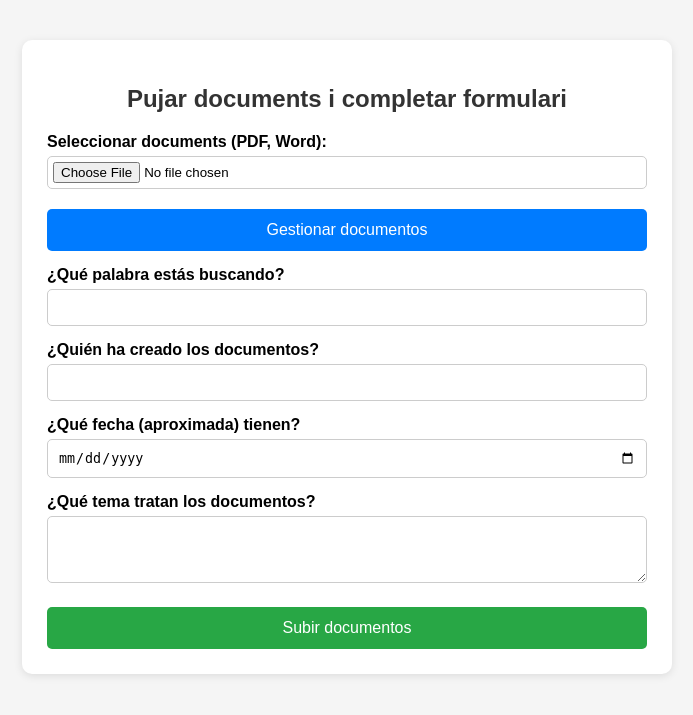
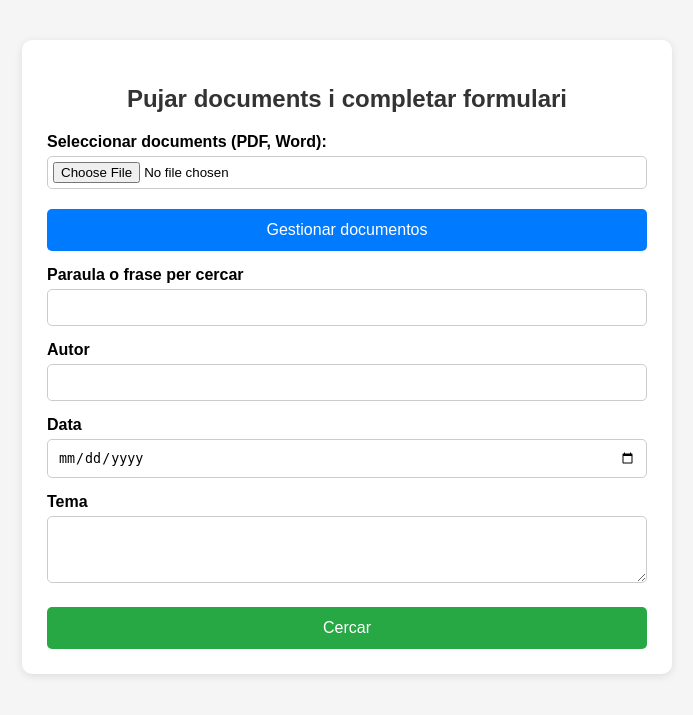
Before and after one commit to Benito44/Projecte_CEIABD, a Flask app: page / in a window 1280 px wide. Shown: the top 715 px of the page, without its empty margins (293-986 px from the left). Run offline with Flask 3, Linux system fonts and the light colour scheme.

Commit message:
Traduccio

```diff
--- a/app.py
+++ b/app.py
@@ -153,7 +153,7 @@ def executar_consulta(embedding, text, filtres, paraula):
             print("👤 Autor:", hit['_source'].get("autor", "Desconegut"))
             print("📅 Data de creació:", hit['_source'].get("data_creacio", "Desconeguda"))
             print("📝 Tema:", hit['_source'].get("tema", "Desconegut"))
-            print("⭐ Score:", round(hit['_score'], 2))
+            print("⭐ Puntuació:", round(hit['_score'], 2))
             print("🧠 Fragment més rellevant:", fragment)
             hit["_source"]["fragment"] = fragment
             unics[doc_id] = hit
--- a/templates/gestio.html
+++ b/templates/gestio.html
@@ -63,7 +63,7 @@
 </head>
 <body>
   <div class="contenidor">
-    <h2>Gestión de Documentos en Azure</h2>
+    <h2>Gestió de Documents</h2>
 
     {% if missatge %}
       <p class="missatge">{{ missatge }}</p>
@@ -85,7 +85,7 @@
           <button class="index" onclick="window.location.href='/'">🔙 Tornar a l'índex</button>
         </div>
     {% else %}
-      <p>No hay documentos en el contenedor.</p>
+      <p>No hi consta cap document. Torna a l'index</p>
     {% endif %}
   </div>
 
--- a/templates/index.html
+++ b/templates/index.html
@@ -2,7 +2,7 @@
 <html lang="es">
 <head>
   <meta charset="UTF-8">
-  <title>Subida de Documentos y Formulario</title>
+  <title>Doc Analitic</title>
   <style>
     body {
       font-family: Arial, sans-serif;
@@ -68,19 +68,19 @@
         <button type="button" style="background-color:#007bff;">Gestionar documentos</button>
       </a>
 
-    <label for="paraula">¿Qué palabra estás buscando?</label>
+    <label for="paraula">Paraula o frase per cercar</label>
     <input type="text" id="paraula" name="paraula" required>
 
-    <label for="creador">¿Quién ha creado los documentos?</label>
+    <label for="creador">Autor</label>
     <input type="text" id="creador" name="creador">
 
-    <label for="data">¿Qué fecha (aproximada) tienen?</label>
+    <label for="data">Data</label>
     <input type="date" id="data" name="data">
 
-    <label for="tema">¿Qué tema tratan los documentos?</label>
+    <label for="tema">Tema</label>
     <textarea id="tema" name="tema" rows="3"></textarea>
 
-    <button type="submit">Subir documentos</button>
+    <button type="submit">Cercar</button>
   </form>
 
 </body>
--- a/templates/resultat.html
+++ b/templates/resultat.html
@@ -155,7 +155,7 @@ function mostrarText() {
         👤 Autor: ${doc.autor}<br>
         📅 Data de creació: ${doc.data}<br>
         📝 Tema: ${doc.tema}<br>
-        ⭐ Score: ${doc.score}
+        ⭐ Puntuació: ${doc.score}
     `;
 
     document.getElementById("pag-anterior").disabled = pagIndex === 0;
```
